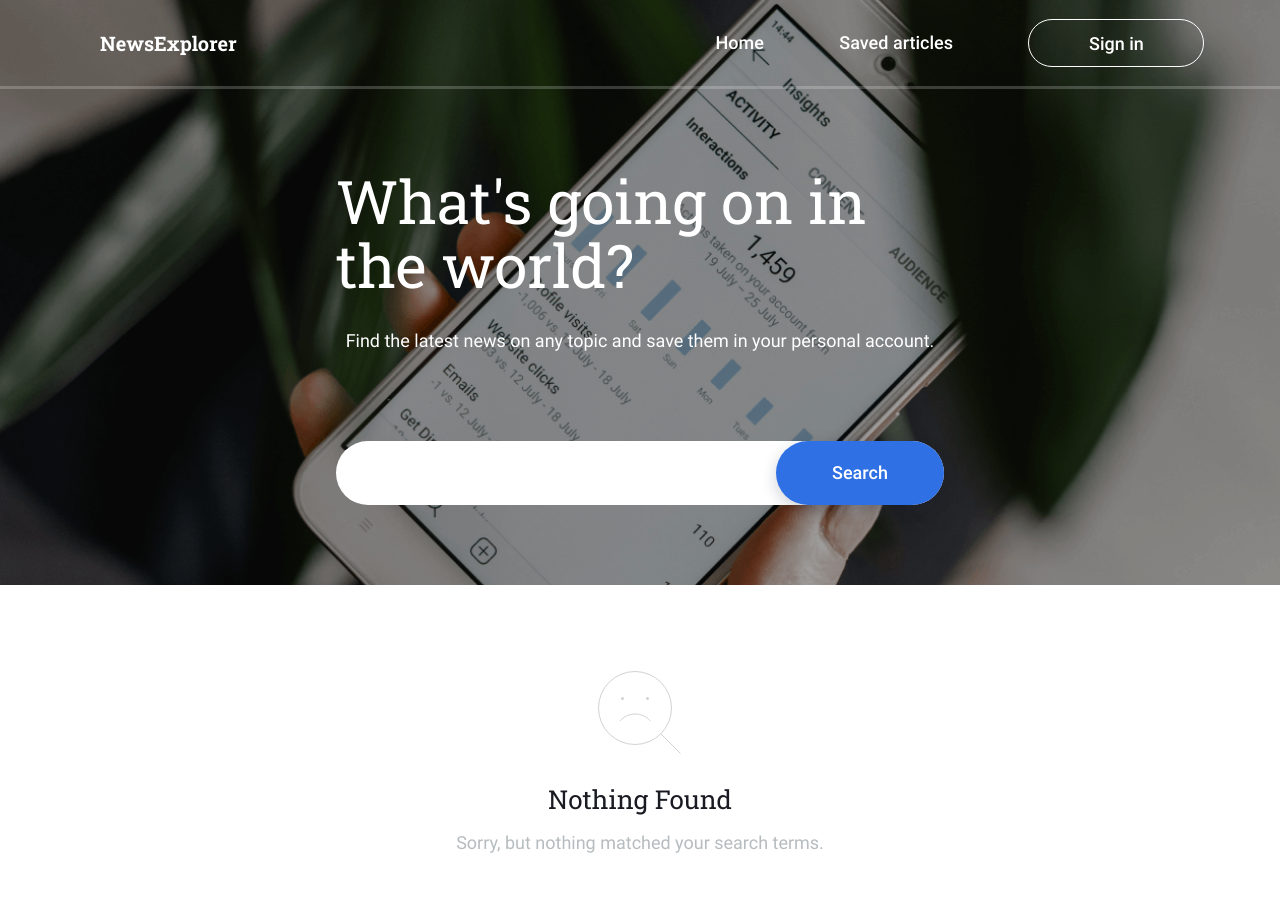
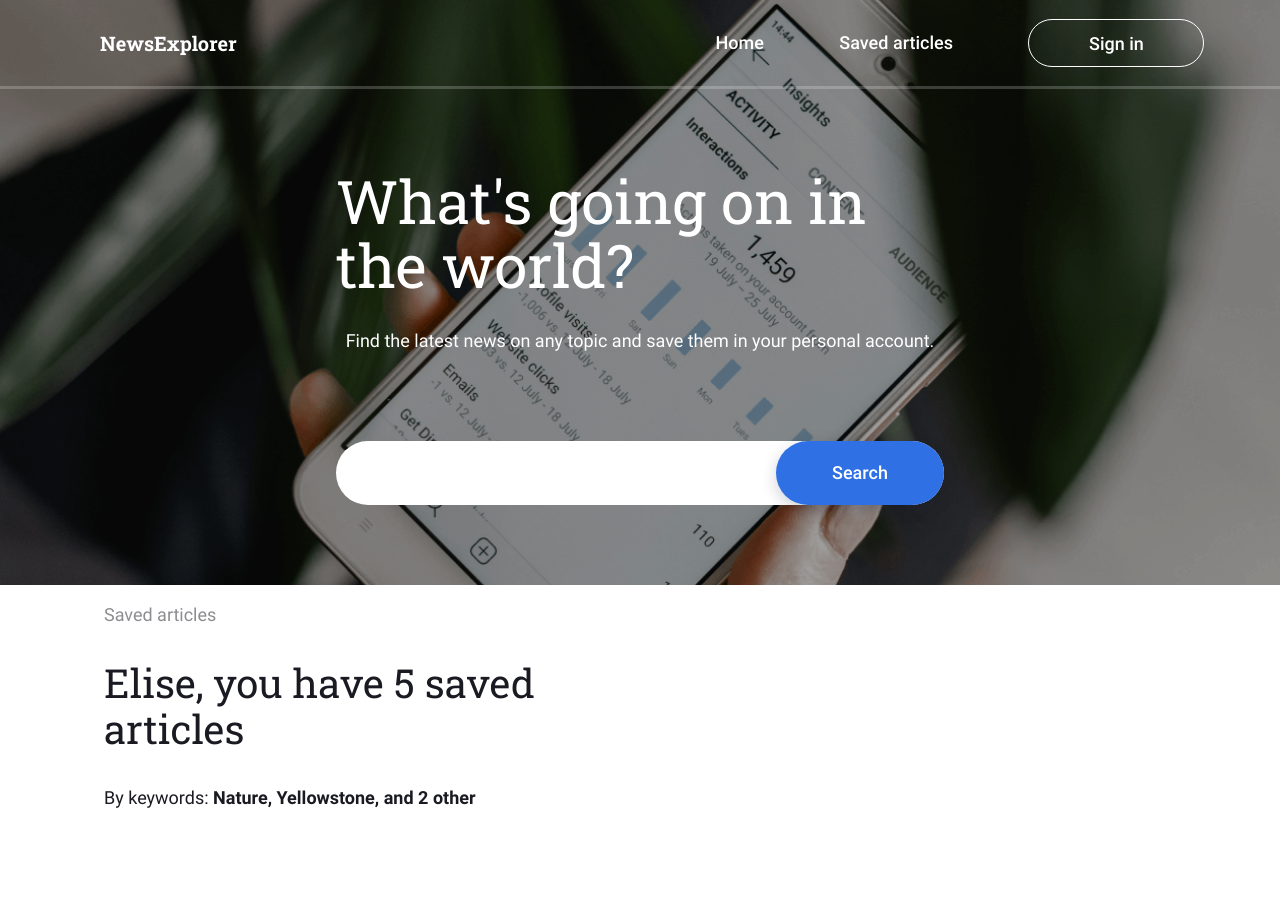
Before and after one commit to lmontem/news-explorer-frontend, a React (Create React App) app: page / in a window 1280 px wide. Shown: the top 913 px of the page. Built offline with nearby package versions, Linux system fonts and the light colour scheme.

Commit message:
savednewsheader

```diff
--- a/src/components/App/App.js
+++ b/src/components/App/App.js
@@ -6,6 +6,7 @@ import NewsCardList from '../NewsCardList/NewsCardList.js';
 import About from '../About/About';
 import Footer from '../Footer/Footer';
 import './App.css';
+import SavedNewsHeader from '../SavedNewsHeader/SavedNewsHeader.js';
 
 
 function App() {
@@ -14,6 +15,7 @@ function App() {
     <div className="page">
 
       <SearchForm />
+      <SavedNewsHeader />
       <NothingFound />
       <Preloader />
       <NewsCardList />
--- /dev/null
+++ b/src/components/SavedNewsHeader/SavedNewsHeader.css
@@ -0,0 +1,37 @@
+.saved{
+    background-color: #fff;
+    margin: 0 auto;
+    width: calc(100% - 2* 104px)
+}
+.saved__heading{
+    font-family: 'Roboto',Arial, Helvetica, sans-serif;
+    font-weight: normal;
+    font-size: 18px;
+    line-height: 1.33;
+    color: rgba(26, 27, 34, 0.5);
+}
+
+.saved__title{
+    font-family: 'Roboto Slab', 'Roboto',Arial, Helvetica, sans-serif;
+    font-weight: normal;
+    font-size: 40px;
+    line-height: 1.15;
+    color: #1a1b22;
+    max-width: 530px;
+}
+
+.saved__key{
+    font-family: 'Roboto', Arial, Helvetica, sans-serif;
+    font-weight: 400;
+    font-size: 18px;
+    line-height: 1.33;
+    color: #1a1b22;
+}
+
+.saved__keywords{
+    font-family: 'Roboto', Arial, Helvetica, sans-serif;
+    font-weight: 700;
+    font-size: 18px;
+    line-height: 1.33;
+    color: #1a1b22;
+}
--- /dev/null
+++ b/src/components/SavedNewsHeader/SavedNewsHeader.js
@@ -0,0 +1,13 @@
+function SavedNewsHeader(){
+    return(
+        (
+            <section className='saved'>
+                <p className='saved__heading'>Saved articles</p>
+                <h2 className='saved__title'>Elise, you have 5 saved articles</h2>
+                <p className='saved__key'>By keywords: <span className='saved__keywords'> Nature, Yellowstone, and 2 other</span></p>
+            </section>
+        )
+    )
+}
+
+export default SavedNewsHeader;
--- a/src/index.css
+++ b/src/index.css
@@ -4,6 +4,7 @@
 
 @import url('./components/Header/Header.css');
 @import url('./components/Navigation/Navigation.css');
+@import url('./components/SavedNewsHeader/SavedNewsHeader.css');
 @import url('./components/SearchForm/SearchForm.css');
 @import url('./components/NothingFound/NothingFound.css');
 @import url('./components/Preloader/preloader.css');
```
